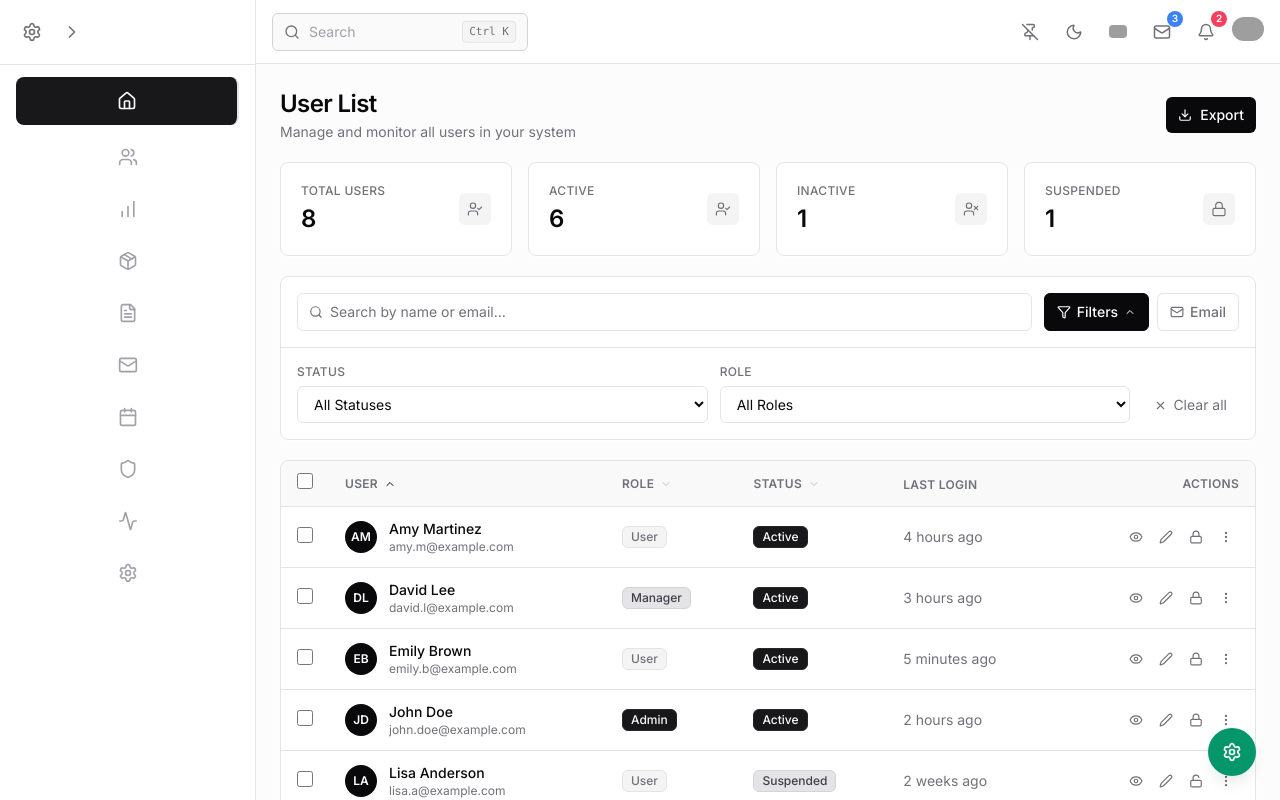
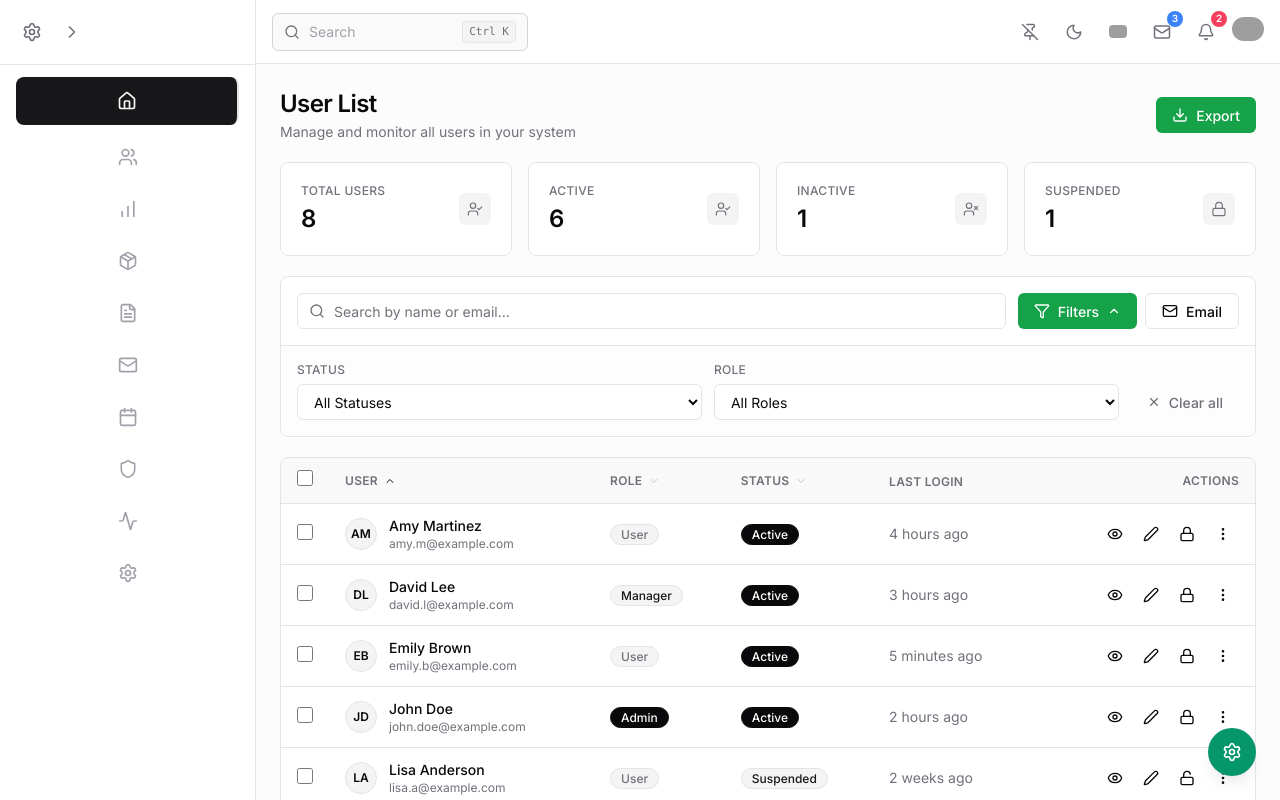
Before and after one commit to MsadafK/nextjs-admin-panel, a Next.js app: page /users/all/list in a window 1280 px wide. Both pictures are taken after a click on the button "Filters". Shown: the top 800 px of the page. Built offline with nearby package versions, Linux system fonts and the light colour scheme; grey boxes are pictures that could not be loaded.

Commit message:
refactor: apply shadcn patterns to users list page
- Replace hardcoded tailwind strings with .card, .btn, .input utilities

- Standardize Role and Status badges using semantic color variables

- Clean up table layout, toolbar, and pagination UI

```diff
--- a/app/users/all/list/page.js
+++ b/app/users/all/list/page.js
@@ -7,17 +7,21 @@ import {
   ChevronDown, ChevronUp, Eye, X
 } from 'lucide-react';
 
-/* ── Badge tokens — monochrome ── */
+/* ── Static Data ── */
+const roles    = ['all', 'Admin', 'Manager', 'User'];
+const statuses = ['all', 'Active', 'Inactive', 'Suspended'];
+
+/* ── Badge tokens using semantic variables ── */
 const STATUS_STYLES = {
-  Active:    'bg-zinc-900 text-zinc-50 border-zinc-800 dark:bg-zinc-50 dark:text-zinc-900 dark:border-zinc-200',
-  Inactive:  'bg-zinc-100 text-zinc-500 border-zinc-200 dark:bg-zinc-800 dark:text-zinc-400 dark:border-zinc-700',
-  Suspended: 'bg-zinc-200 text-zinc-700 border-zinc-300 dark:bg-zinc-700 dark:text-zinc-300 dark:border-zinc-600',
+  Active:    'bg-foreground text-background border-foreground',
+  Inactive:  'bg-muted text-muted-foreground border-border',
+  Suspended: 'bg-secondary text-secondary-foreground border-border',
 };
 
 const ROLE_STYLES = {
-  Admin:   'bg-zinc-900 text-zinc-50 border-zinc-800 dark:bg-zinc-50 dark:text-zinc-900 dark:border-zinc-200',
-  Manager: 'bg-zinc-200 text-zinc-700 border-zinc-300 dark:bg-zinc-700 dark:text-zinc-300 dark:border-zinc-600',
-  User:    'bg-zinc-100 text-zinc-500 border-zinc-200 dark:bg-zinc-800 dark:text-zinc-400 dark:border-zinc-700',
+  Admin:   'bg-foreground text-background border-foreground',
+  Manager: 'bg-secondary text-secondary-foreground border-border',
+  User:    'bg-muted text-muted-foreground border-border',
 };
 
 export default function UserList() {
@@ -40,9 +44,6 @@ export default function UserList() {
     { id: 7, name: 'Tom Harris',    email: 'tom.h@example.com',    role: 'Admin',   status: 'Active',    lastLogin: '30 minutes ago', avatar: 'TH' },
     { id: 8, name: 'Amy Martinez',  email: 'amy.m@example.com',    role: 'User',    status: 'Active',    lastLogin: '4 hours ago',    avatar: 'AM' },
   ]);
-
-  const roles    = ['all', 'Admin', 'Manager', 'User'];
-  const statuses = ['all', 'Active', 'Inactive', 'Suspended'];
 
   const filteredUsers = users
     .filter(u => {
@@ -78,19 +79,14 @@ export default function UserList() {
   };
 
   const stats = [
-    { label: 'Total Users', value: users.length,                                       icon: UserCheck },
+    { label: 'Total Users', value: users.length,                                      icon: UserCheck },
     { label: 'Active',      value: users.filter(u => u.status === 'Active').length,    icon: UserCheck },
     { label: 'Inactive',    value: users.filter(u => u.status === 'Inactive').length,  icon: UserX     },
     { label: 'Suspended',   value: users.filter(u => u.status === 'Suspended').length, icon: Lock      },
   ];
 
-  const inputCls = `w-full px-3 py-2 text-sm bg-background border border-border rounded-md
-    text-foreground placeholder:text-muted-foreground
-    focus:outline-none focus:ring-1 focus:ring-ring focus:border-ring transition-colors`;
-
   return (
-    <div className="p-4 sm:p-6 space-y-5">
-
+    <div className="page-container space-y-5">
       {/* ── Header ── */}
       <div className="flex flex-col sm:flex-row sm:items-center sm:justify-between gap-3">
         <div>
@@ -101,9 +97,8 @@ export default function UserList() {
             Manage and monitor all users in your system
           </p>
         </div>
-        <button className="self-start sm:self-auto flex items-center gap-2 px-3 py-2 text-sm
-          font-medium bg-foreground text-background rounded-md hover:opacity-80 transition-opacity">
-          <Download size={14} />
+        <button className="btn btn-primary self-start sm:self-auto">
+          <Download size={16} />
           Export
         </button>
       </div>
@@ -113,13 +108,13 @@ export default function UserList() {
         {stats.map((s) => {
           const Icon = s.icon;
           return (
-            <div key={s.label} className="bg-card border border-border rounded-lg p-4 sm:p-5 shadow-card">
+            <div key={s.label} className="card p-4 sm:p-5 shadow-card hover:shadow-dropdown transition-shadow duration-150">
               <div className="flex items-center justify-between">
                 <div className="space-y-1 min-w-0">
                   <p className="text-xs font-medium text-muted-foreground uppercase tracking-wide truncate">
                     {s.label}
                   </p>
-                  <p className="text-2xl font-semibold text-foreground">{s.value}</p>
+                  <p className="text-2xl font-semibold tracking-tight text-foreground">{s.value}</p>
                 </div>
                 <div className="p-2 rounded-md bg-muted flex-shrink-0">
                   <Icon size={16} className="text-muted-foreground" strokeWidth={1.75} />
@@ -131,17 +126,17 @@ export default function UserList() {
       </div>
 
       {/* ── Toolbar ── */}
-      <div className="bg-card border border-border rounded-lg shadow-card">
-        <div className="p-3 sm:p-4 flex flex-col sm:flex-row gap-2 sm:gap-3">
+      <div className="card p-0 shadow-card">
+        <div className="p-3 sm:p-4 flex flex-col sm:flex-row gap-2 sm:gap-3 border-b border-border">
           {/* Search */}
           <div className="flex-1 relative">
-            <Search size={14} className="absolute left-3 top-1/2 -translate-y-1/2 text-muted-foreground" />
+            <Search size={16} className="absolute left-3 top-1/2 -translate-y-1/2 text-muted-foreground" />
             <input
               type="text"
               placeholder="Search by name or email…"
               value={searchTerm}
               onChange={e => setSearchTerm(e.target.value)}
-              className={`${inputCls} pl-8`}
+              className="input pl-9 w-full"
             />
           </div>
 
@@ -149,27 +144,19 @@ export default function UserList() {
             {/* Filter toggle */}
             <button
               onClick={() => setShowFilters(!showFilters)}
-              className={`flex items-center gap-1.5 px-3 py-2 text-sm font-medium rounded-md
-                border transition-colors
-                ${showFilters
-                  ? 'bg-foreground text-background border-foreground'
-                  : 'bg-background text-muted-foreground border-border hover:bg-muted hover:text-foreground'
-                }`}
+              className={`btn ${showFilters ? 'btn-primary' : 'btn-outline'}`}
             >
-              <Filter size={14} />
+              <Filter size={16} />
               <span className="hidden sm:inline">Filters</span>
-              {showFilters ? <ChevronUp size={12} /> : <ChevronDown size={12} />}
+              {showFilters ? <ChevronUp size={14} /> : <ChevronDown size={14} />}
             </button>
 
             {/* Bulk email */}
-            <button className="flex items-center gap-1.5 px-3 py-2 text-sm font-medium
-              bg-background border border-border text-muted-foreground rounded-md
-              hover:bg-muted hover:text-foreground transition-colors">
-              <Mail size={14} />
+            <button className="btn btn-outline">
+              <Mail size={16} />
               <span className="hidden sm:inline">Email</span>
               {selectedUsers.length > 0 && (
-                <span className="bg-foreground text-background text-xs px-1.5 py-0.5
-                  rounded-full font-semibold">
+                <span className="bg-foreground text-background text-xs px-1.5 py-0.5 rounded-full font-semibold ml-1">
                   {selectedUsers.length}
                 </span>
               )}
@@ -179,34 +166,26 @@ export default function UserList() {
 
         {/* Filter panel */}
         {showFilters && (
-          <div className="px-3 sm:px-4 pb-4 border-t border-border">
+          <div className="px-3 sm:px-4 pb-4 bg-muted/20">
             <div className="flex flex-col sm:flex-row gap-3 pt-4">
               <div className="flex-1">
-                <label className="block text-xs font-medium text-muted-foreground
-                  uppercase tracking-wide mb-1.5">Status</label>
-                <select value={filterStatus} onChange={e => setFilterStatus(e.target.value)}
-                  className={inputCls}>
-                  {statuses.map(s => (
-                    <option key={s} value={s}>{s === 'all' ? 'All Statuses' : s}</option>
-                  ))}
+                <label className="label uppercase tracking-wide text-xs text-muted-foreground mb-1.5 block">Status</label>
+                <select value={filterStatus} onChange={e => setFilterStatus(e.target.value)} className="input w-full">
+                  {statuses.map(s => <option key={s} value={s}>{s === 'all' ? 'All Statuses' : s}</option>)}
                 </select>
               </div>
               <div className="flex-1">
-                <label className="block text-xs font-medium text-muted-foreground
-                  uppercase tracking-wide mb-1.5">Role</label>
-                <select value={filterRole} onChange={e => setFilterRole(e.target.value)}
-                  className={inputCls}>
-                  {roles.map(r => (
-                    <option key={r} value={r}>{r === 'all' ? 'All Roles' : r}</option>
-                  ))}
+                <label className="label uppercase tracking-wide text-xs text-muted-foreground mb-1.5 block">Role</label>
+                <select value={filterRole} onChange={e => setFilterRole(e.target.value)} className="input w-full">
+                  {roles.map(r => <option key={r} value={r}>{r === 'all' ? 'All Roles' : r}</option>)}
                 </select>
               </div>
               <div className="flex sm:items-end">
                 <button
                   onClick={() => { setFilterStatus('all'); setFilterRole('all'); setSearchTerm(''); }}
-                  className="flex items-center gap-1.5 px-3 py-2 text-sm
-                    text-muted-foreground hover:text-foreground transition-colors">
-                  <X size={13} /> Clear all
+                  className="btn btn-ghost text-muted-foreground hover:text-foreground"
+                >
+                  <X size={14} /> Clear all
                 </button>
               </div>
             </div>
@@ -215,7 +194,7 @@ export default function UserList() {
       </div>
 
       {/* ── Table ── */}
-      <div className="bg-card border border-border rounded-lg shadow-card overflow-hidden">
+      <div className="card p-0 shadow-card overflow-hidden">
         <div className="overflow-x-auto">
           <table className="w-full text-sm">
             <thead>
@@ -225,7 +204,7 @@ export default function UserList() {
                     type="checkbox"
                     checked={selectedUsers.length === filteredUsers.length && filteredUsers.length > 0}
                     onChange={toggleSelectAll}
-                    className="w-4 h-4 rounded border-border accent-foreground"
+                    className="w-4 h-4 rounded border-border accent-foreground cursor-pointer"
                   />
                 </th>
                 {[
@@ -238,9 +217,7 @@ export default function UserList() {
                     {col.field ? (
                       <button
                         onClick={() => toggleSort(col.field)}
-                        className="flex items-center gap-1.5 text-xs font-semibold
-                          text-muted-foreground uppercase tracking-wide
-                          hover:text-foreground transition-colors"
+                        className="flex items-center gap-1.5 text-xs font-semibold text-muted-foreground uppercase tracking-wide hover:text-foreground transition-colors"
                       >
                         {col.label}
                         <SortIcon field={col.field} />
@@ -252,8 +229,7 @@ export default function UserList() {
                     )}
                   </th>
                 ))}
-                <th className="px-4 py-3 text-right text-xs font-semibold
-                  text-muted-foreground uppercase tracking-wide">
+                <th className="px-4 py-3 text-right text-xs font-semibold text-muted-foreground uppercase tracking-wide">
                   Actions
                 </th>
               </tr>
@@ -262,20 +238,18 @@ export default function UserList() {
             <tbody className="divide-y divide-border">
               {filteredUsers.map(user => (
                 <tr key={user.id} className="hover:bg-muted/30 transition-colors">
-
                   <td className="px-4 py-3">
                     <input
                       type="checkbox"
                       checked={selectedUsers.includes(user.id)}
                       onChange={() => toggleUserSelection(user.id)}
-                      className="w-4 h-4 rounded border-border accent-foreground"
+                      className="w-4 h-4 rounded border-border accent-foreground cursor-pointer"
                     />
                   </td>
 
                   <td className="px-4 py-3">
                     <div className="flex items-center gap-3 min-w-[160px]">
-                      <div className="w-8 h-8 rounded-full bg-foreground flex items-center
-                        justify-center text-background text-xs font-semibold flex-shrink-0">
+                      <div className="w-8 h-8 rounded-full bg-muted border border-border flex items-center justify-center text-foreground text-xs font-semibold flex-shrink-0">
                         {user.avatar}
                       </div>
                       <div className="min-w-0">
@@ -286,15 +260,13 @@ export default function UserList() {
                   </td>
 
                   <td className="px-4 py-3">
-                    <span className={`inline-flex items-center px-2 py-0.5 rounded-md
-                      text-xs font-medium border ${ROLE_STYLES[user.role] ?? ROLE_STYLES.User}`}>
+                    <span className={`badge ${ROLE_STYLES[user.role] ?? ROLE_STYLES.User}`}>
                       {user.role}
                     </span>
                   </td>
 
                   <td className="px-4 py-3">
-                    <span className={`inline-flex items-center px-2 py-0.5 rounded-md
-                      text-xs font-medium border ${STATUS_STYLES[user.status] ?? STATUS_STYLES.Inactive}`}>
+                    <span className={`badge ${STATUS_STYLES[user.status] ?? STATUS_STYLES.Inactive}`}>
                       {user.status}
                     </span>
                   </td>
@@ -305,45 +277,37 @@ export default function UserList() {
 
                   <td className="px-4 py-3">
                     <div className="flex items-center justify-end gap-1">
-                      <button className="p-1.5 text-muted-foreground hover:text-foreground
-                        hover:bg-muted rounded-md transition-colors" title="View">
-                        <Eye size={14} />
+                      <button className="btn btn-ghost h-8 w-8 p-0" title="View">
+                        <Eye size={16} />
                       </button>
-                      <button className="p-1.5 text-muted-foreground hover:text-foreground
-                        hover:bg-muted rounded-md transition-colors" title="Edit">
-                        <Edit2 size={14} />
+                      <button className="btn btn-ghost h-8 w-8 p-0" title="Edit">
+                        <Edit2 size={16} />
                       </button>
-                      <button className="p-1.5 text-muted-foreground hover:text-foreground
-                        hover:bg-muted rounded-md transition-colors" title="Toggle status">
-                        {user.status === 'Active' ? <Lock size={14} /> : <Unlock size={14} />}
+                      <button className="btn btn-ghost h-8 w-8 p-0" title="Toggle status">
+                        {user.status === 'Active' ? <Lock size={16} /> : <Unlock size={16} />}
                       </button>
 
                       <div className="relative">
                         <button
                           onClick={() => setActiveDropdown(activeDropdown === user.id ? null : user.id)}
-                          className="p-1.5 text-muted-foreground hover:text-foreground
-                            hover:bg-muted rounded-md transition-colors">
-                          <MoreVertical size={14} />
+                          className="btn btn-ghost h-8 w-8 p-0"
+                        >
+                          <MoreVertical size={16} />
                         </button>
 
                         {activeDropdown === user.id && (
-                          <div className="absolute right-0 mt-1 w-44 bg-card border border-border
-                            rounded-lg shadow-dropdown z-20 overflow-hidden py-1">
-                            <button className="w-full px-3 py-2 text-left text-sm text-foreground
-                              hover:bg-muted flex items-center gap-2 transition-colors">
-                              <Mail size={13} className="text-muted-foreground" />
+                          <div className="absolute right-0 mt-1 w-44 card p-1 shadow-dropdown z-20">
+                            <button className="w-full px-3 py-2 text-left text-sm text-foreground hover:bg-muted rounded-md flex items-center gap-2 transition-colors">
+                              <Mail size={14} className="text-muted-foreground" />
                               Send Email
                             </button>
-                            <button className="w-full px-3 py-2 text-left text-sm text-foreground
-                              hover:bg-muted flex items-center gap-2 transition-colors">
-                              <Eye size={13} className="text-muted-foreground" />
+                            <button className="w-full px-3 py-2 text-left text-sm text-foreground hover:bg-muted rounded-md flex items-center gap-2 transition-colors">
+                              <Eye size={14} className="text-muted-foreground" />
                               View Activity
                             </button>
                             <div className="border-t border-border my-1" />
-                            <button className="w-full px-3 py-2 text-left text-sm
-                              text-red-600 dark:text-red-400
-                              hover:bg-muted flex items-center gap-2 transition-colors">
-                              <Trash2 size={13} />
+                            <button className="w-full px-3 py-2 text-left text-sm text-destructive hover:bg-destructive/10 rounded-md flex items-center gap-2 transition-colors">
+                              <Trash2 size={14} />
                               Delete User
                             </button>
                           </div>
@@ -366,30 +330,20 @@ export default function UserList() {
         </div>
 
         {/* ── Pagination ── */}
-        <div className="px-4 py-3 border-t border-border flex flex-col sm:flex-row
-          items-start sm:items-center justify-between gap-3">
+        <div className="px-4 py-3 border-t border-border flex flex-col sm:flex-row items-start sm:items-center justify-between gap-3 bg-muted/10">
           <p className="text-xs text-muted-foreground">
-            Showing{' '}
-            <span className="font-medium text-foreground">{filteredUsers.length}</span>
-            {' '}of{' '}
-            <span className="font-medium text-foreground">{users.length}</span>
-            {' '}users
+            Showing <span className="font-medium text-foreground">{filteredUsers.length}</span> of <span className="font-medium text-foreground">{users.length}</span> users
           </p>
           <div className="flex items-center gap-1">
             {['Previous', '1', '2', 'Next'].map((label) => (
               <button key={label}
-                className={`px-3 py-1.5 text-xs font-medium rounded-md transition-colors
-                  ${label === '1'
-                    ? 'bg-foreground text-background hover:opacity-80'
-                    : 'border border-border text-muted-foreground hover:bg-muted hover:text-foreground'
-                  }`}>
+                className={`btn h-8 px-3 text-xs ${label === '1' ? 'btn-primary' : 'btn-outline'}`}>
                 {label}
               </button>
             ))}
           </div>
         </div>
       </div>
-
     </div>
   );
 }
```
